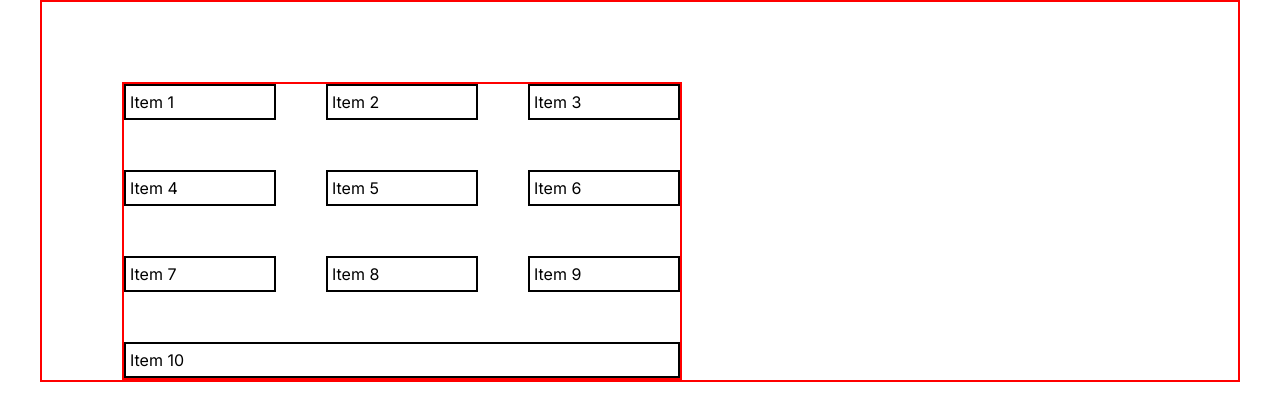
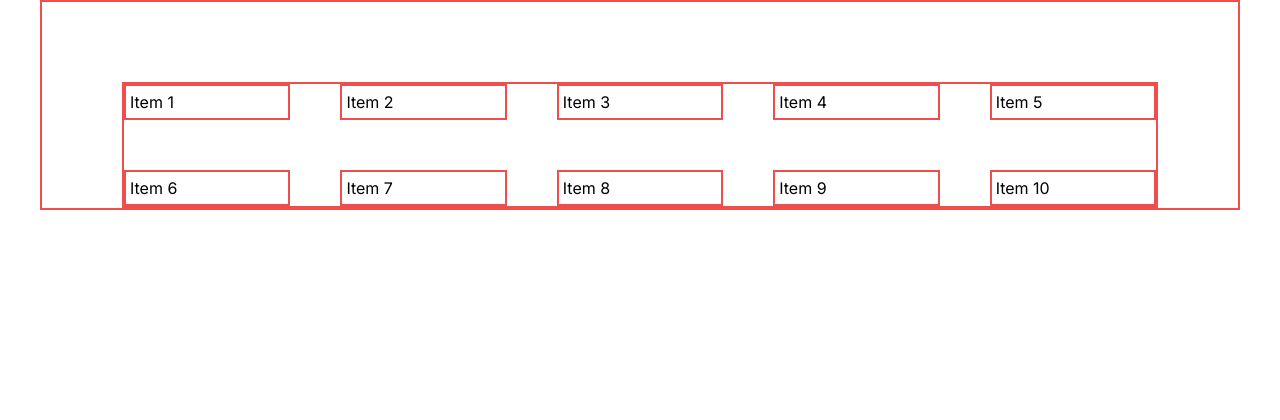
Before and after one commit to apollomacabodbod/next-template, a Next.js app: page / in a window 1280 px wide. Shown: the top 420 px of the page. Built offline with nearby package versions, Linux system fonts and the light colour scheme.

Commit message:
fix border color and xs:hidden

```diff
--- a/app/Components/Section/index.jsx
+++ b/app/Components/Section/index.jsx
@@ -9,17 +9,17 @@ export default function Section(){
     <>
 
 
-      <ul className="flex flex-wrap gap-[50px] mt-[80px] border-[2px] border-[#FF0000] ml-[80px] max-w-[560px]">
-        <li className="min-w-[150px] flex-[1] border-[2px] border-[#000000] s:min-w-[calc(100%-20px)] " ><p className="truncate p-[4px]">Item 1</p></li>
-        <li className="min-w-[150px] flex-[1] border-[2px] border-[#000000] s:min-w-[calc(100%-20px)] "><p className="truncate p-[4px]">Item 2</p></li>
-        <li className="min-w-[150px] flex-[1] border-[2px] border-[#000000] s:min-w-[calc(100%-20px)]"><p className="truncate p-[4px]">Item 3</p></li>
-        <li className="min-w-[150px] flex-[1] border-[2px] border-[#000000] s:min-w-[calc(100%-20px)]"><p className="truncate p-[4px]">Item 4</p></li>
-        <li className="min-w-[150px] flex-[1] border-[2px] border-[#000000] s:min-w-[calc(100%-20px)]"><p className="truncate p-[4px]">Item 5</p></li>
-        <li className="min-w-[150px] flex-[1] border-[2px] border-[#000000] s:min-w-[calc(100%-20px)]"><p className="truncate p-[4px]">Item 6</p></li>
-        <li className="min-w-[150px] flex-[1] border-[2px] border-[#000000] s:min-w-[calc(100%-20px)]"><p className="truncate p-[4px]">Item 7</p></li>
-        <li className="min-w-[150px] flex-[1] border-[2px] border-[#000000] s:min-w-[calc(100%-20px)]"><p className="truncate p-[4px]">Item 8</p></li>
-        <li className="min-w-[150px] flex-[1] border-[2px] border-[#000000] s:min-w-[calc(100%-20px)]"><p className="truncate p-[4px]">Item 9</p></li>
-        <li className="min-w-[150px] flex-[1] border-[2px] border-[#000000] s:min-w-[calc(100%-20px)]"><p className="truncate p-[4px]">Item 10</p></li>
+      <ul className="flex flex-wrap gap-[50px] mt-[80px] border-[2px] border-[#EE4E4E] ml-[80px] mr-[80px] ">
+        <li className="min-w-[150px] flex-[1] border-[2px] border-[#EE4E4E] s:min-w-[calc(100%-20px)] xs:hidden" ><p className="truncate p-[4px]">Item 1</p></li>
+        <li className="min-w-[150px] flex-[1] border-[2px] border-[#EE4E4E] s:min-w-[calc(100%-20px)] "><p className="truncate p-[4px]">Item 2</p></li>
+        <li className="min-w-[150px] flex-[1] border-[2px] border-[#EE4E4E] s:min-w-[calc(100%-20px)]"><p className="truncate p-[4px]">Item 3</p></li>
+        <li className="min-w-[150px] flex-[1] border-[2px] border-[#EE4E4E] s:min-w-[calc(100%-20px)]"><p className="truncate p-[4px]">Item 4</p></li>
+        <li className="min-w-[150px] flex-[1] border-[2px] border-[#EE4E4E] s:min-w-[calc(100%-20px)]"><p className="truncate p-[4px]">Item 5</p></li>
+        <li className="min-w-[150px] flex-[1] border-[2px] border-[#EE4E4E] s:min-w-[calc(100%-20px)]"><p className="truncate p-[4px]">Item 6</p></li>
+        <li className="min-w-[150px] flex-[1] border-[2px] border-[#EE4E4E] s:min-w-[calc(100%-20px)]"><p className="truncate p-[4px]">Item 7</p></li>
+        <li className="min-w-[150px] flex-[1] border-[2px] border-[#EE4E4E] s:min-w-[calc(100%-20px)]"><p className="truncate p-[4px]">Item 8</p></li>
+        <li className="min-w-[150px] flex-[1] border-[2px] border-[#EE4E4E] s:min-w-[calc(100%-20px)]"><p className="truncate p-[4px]">Item 9</p></li>
+        <li className="min-w-[150px] flex-[1] border-[2px] border-[#EE4E4E] s:min-w-[calc(100%-20px)]"><p className="truncate p-[4px]">Item 10</p></li>
       </ul>
 
 
--- a/app/Pages/Home/index.jsx
+++ b/app/Pages/Home/index.jsx
@@ -15,7 +15,7 @@ export default function Home(){
     <>
 
 
-      <div className="max-w-[1200px] mx-auto border-[2px] border-[#FF0000]" >
+      <div className="max-w-[1200px] mx-auto border-[2px] border-[#EE4E4E]" >
 
         <Section/>
 
--- a/tailwind.config.ts
+++ b/tailwind.config.ts
@@ -25,6 +25,8 @@ const config: Config = {
         // => @media (max-width: 1023px) { ... }
         's': {'max': '600px'},
 
+        'xs': {'max': '600px'},
+
       }
 
 
```
